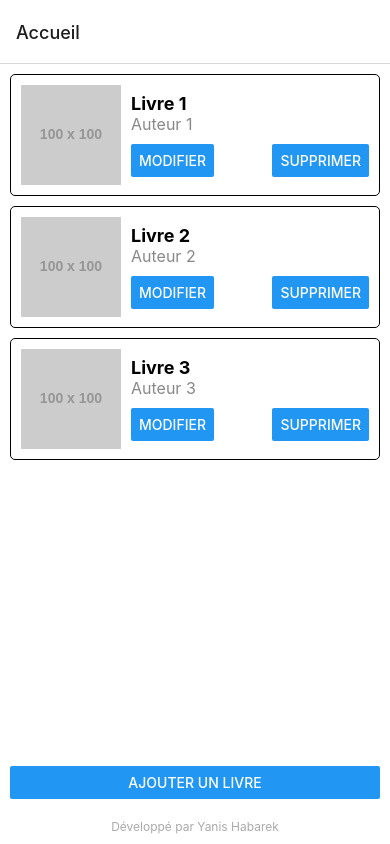
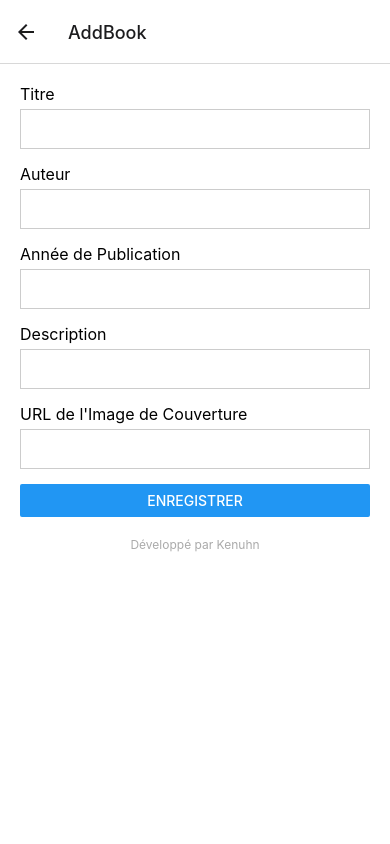
Before and after one commit to Yanis52/ProjetBooksReactNative, a React Native app: screen /AddBook in a window 390 px wide. Built offline with nearby package versions, Linux system fonts and the light colour scheme.

Commit message:
add kenuhn part

```diff
--- a/App.js
+++ b/App.js
@@ -1,8 +1,10 @@
-import * as React from 'react';
-import { NavigationContainer } from '@react-navigation/native';
-import { createStackNavigator } from '@react-navigation/stack';
-import HomeScreen from './Components/HomeScreen';
-import BookDetailsScreen from './Components/BookDetailsScreen';
+import { NavigationContainer } from "@react-navigation/native";
+import { createStackNavigator } from "@react-navigation/stack";
+import * as React from "react";
+import AddBookScreen from "./Components/AddBookScreen";
+import BookDetailsScreen from "./Components/BookDetailsScreen";
+import EditBookScreen from "./Components/EditBookScreen";
+import HomeScreen from "./Components/HomeScreen";
 
 const Stack = createStackNavigator();
 
@@ -10,8 +12,18 @@ export default function App() {
   return (
     <NavigationContainer>
       <Stack.Navigator initialRouteName="Home">
-        <Stack.Screen name="Home" component={HomeScreen} options={{ title: 'Accueil' }} />
-        <Stack.Screen name="Details" component={BookDetailsScreen} options={{ title: 'Détails du Livre' }} />
+        <Stack.Screen
+          name="Home"
+          component={HomeScreen}
+          options={{ title: "Accueil" }}
+        />
+        <Stack.Screen
+          name="Details"
+          component={BookDetailsScreen}
+          options={{ title: "Détails du Livre" }}
+        />
+        <Stack.Screen name="AddBook" component={AddBookScreen} />
+        <Stack.Screen name="EditBook" component={EditBookScreen} />
       </Stack.Navigator>
     </NavigationContainer>
   );
--- /dev/null
+++ b/Components/AddBookScreen.js
@@ -0,0 +1,87 @@
+import React, { useState } from "react";
+import { Button, StyleSheet, Text, TextInput, View } from "react-native";
+
+export default function AddBookScreen({ navigation, route }) {
+  const [title, setTitle] = useState("");
+  const [author, setAuthor] = useState("");
+  const [year, setYear] = useState("");
+  const [description, setDescription] = useState("");
+  const [coverImage, setCoverImage] = useState("");
+
+  const handleSave = () => {
+    const newBook = {
+      id: Math.random().toString(),
+      title,
+      author,
+      year,
+      description,
+      coverImage,
+    };
+
+    // Ajouter le livre dans la liste des livres (ici en utilisant le paramètre de navigation pour passer l'info à HomeScreen)
+    route.params.addBook(newBook);
+
+    // Revenir à l'écran d'accueil
+    navigation.navigate("Home");
+  };
+
+  return (
+    <View style={styles.container}>
+      <Text style={styles.label}>Titre</Text>
+      <TextInput style={styles.input} value={title} onChangeText={setTitle} />
+
+      <Text style={styles.label}>Auteur</Text>
+      <TextInput style={styles.input} value={author} onChangeText={setAuthor} />
+
+      <Text style={styles.label}>Année de Publication</Text>
+      <TextInput
+        style={styles.input}
+        value={year}
+        onChangeText={setYear}
+        keyboardType="numeric"
+      />
+
+      <Text style={styles.label}>Description</Text>
+      <TextInput
+        style={styles.input}
+        value={description}
+        onChangeText={setDescription}
+      />
+
+      <Text style={styles.label}>URL de l'Image de Couverture</Text>
+      <TextInput
+        style={styles.input}
+        value={coverImage}
+        onChangeText={setCoverImage}
+      />
+
+      <Button title="Enregistrer" onPress={handleSave} />
+      <Text style={styles.footerText}>Développé par Kenuhn</Text>
+    </View>
+  );
+}
+
+const styles = StyleSheet.create({
+  container: {
+    flex: 1,
+    padding: 20,
+    backgroundColor: "#fff",
+  },
+  label: {
+    fontSize: 16,
+    marginBottom: 5,
+  },
+  input: {
+    height: 40,
+    borderColor: "#ccc",
+    borderWidth: 1,
+    marginBottom: 15,
+    paddingHorizontal: 10,
+  },
+  footerText: {
+    textAlign: "center",
+    marginTop: 20,
+    fontSize: 12,
+    color: "#aaa",
+  },
+});
--- /dev/null
+++ b/Components/EditBookScreen.js
@@ -0,0 +1,84 @@
+import React, { useState } from "react";
+import { Button, StyleSheet, Text, TextInput, View } from "react-native";
+
+export default function EditBookScreen({ navigation, route }) {
+  const { book, updateBook } = route.params;
+  const [title, setTitle] = useState(book.title);
+  const [author, setAuthor] = useState(book.author);
+  const [year, setYear] = useState(book.year);
+  const [description, setDescription] = useState(book.description);
+  const [coverImage, setCoverImage] = useState(book.coverImage);
+
+  const handleSave = () => {
+    const updatedBook = {
+      ...book,
+      title,
+      author,
+      year,
+      description,
+      coverImage,
+    };
+    updateBook(updatedBook);
+    navigation.navigate("Home");
+  };
+
+  return (
+    <View style={styles.container}>
+      <Text style={styles.label}>Titre</Text>
+      <TextInput style={styles.input} value={title} onChangeText={setTitle} />
+
+      <Text style={styles.label}>Auteur</Text>
+      <TextInput style={styles.input} value={author} onChangeText={setAuthor} />
+
+      <Text style={styles.label}>Année de Publication</Text>
+      <TextInput
+        style={styles.input}
+        value={year}
+        onChangeText={setYear}
+        keyboardType="numeric"
+      />
+
+      <Text style={styles.label}>Description</Text>
+      <TextInput
+        style={styles.input}
+        value={description}
+        onChangeText={setDescription}
+      />
+
+      <Text style={styles.label}>URL de l'Image de Couverture</Text>
+      <TextInput
+        style={styles.input}
+        value={coverImage}
+        onChangeText={setCoverImage}
+      />
+
+      <Button title="Enregistrer" onPress={handleSave} />
+      <Text style={styles.footerText}>Développé par Kenuhn</Text>
+    </View>
+  );
+}
+
+const styles = StyleSheet.create({
+  container: {
+    flex: 1,
+    padding: 20,
+    backgroundColor: "#fff",
+  },
+  label: {
+    fontSize: 16,
+    marginBottom: 5,
+  },
+  input: {
+    height: 40,
+    borderColor: "#ccc",
+    borderWidth: 1,
+    marginBottom: 15,
+    paddingHorizontal: 10,
+  },
+  footerText: {
+    textAlign: "center",
+    marginTop: 20,
+    fontSize: 12,
+    color: "#aaa",
+  },
+});
--- a/Components/HomeScreen.js
+++ b/Components/HomeScreen.js
@@ -1,25 +1,33 @@
-import React, { useState } from 'react';
-import { View, Text, FlatList, Button, Image, TouchableOpacity, StyleSheet } from 'react-native';
+import React, { useState } from "react";
+import {
+  Button,
+  FlatList,
+  Image,
+  StyleSheet,
+  Text,
+  TouchableOpacity,
+  View,
+} from "react-native";
 
 // moks a changer par data persistante
 const mockBooks = [
   {
-    id: '1',
-    title: 'Livre 1',
-    author: 'Auteur 1',
-    coverImage: 'https://via.placeholder.com/100',
+    id: "1",
+    title: "Livre 1",
+    author: "Auteur 1",
+    coverImage: "https://via.placeholder.com/100",
   },
   {
-    id: '2',
-    title: 'Livre 2',
-    author: 'Auteur 2',
-    coverImage: 'https://via.placeholder.com/100',
+    id: "2",
+    title: "Livre 2",
+    author: "Auteur 2",
+    coverImage: "https://via.placeholder.com/100",
   },
   {
-    id: '3',
-    title: 'Livre 3',
-    author: 'Auteur 3',
-    coverImage: 'https://via.placeholder.com/100',
+    id: "3",
+    title: "Livre 3",
+    author: "Auteur 3",
+    coverImage: "https://via.placeholder.com/100",
   },
 ];
 
@@ -27,22 +35,26 @@ export default function HomeScreen({ navigation }) {
   const [books, setBooks] = useState(mockBooks);
 
   const handleAddBook = () => {
-    // KENUHN: Ajoute la navigation vers l'écran d'ajout de livre ici
-    // navigation.navigate('AddBook');
+    navigation.navigate("AddBook", {
+      addBook: (newBook) => setBooks([...books, newBook]),
+    });
   };
 
   const handleEditBook = (book) => {
-    //KENUNH: Ajoute la navigation vers l'écran de modification de livre ici
-    // navigation.navigate('EditBook', { book });
+    navigation.navigate("EditBook", {
+      book,
+      updateBook: (updatedBook) =>
+        setBooks(books.map((b) => (b.id === updatedBook.id ? updatedBook : b))),
+    });
   };
-
   const handleDeleteBook = (bookId) => {
-    //pour supprimer un livre
-    setBooks(books.filter(book => book.id !== bookId));
+    setBooks(books.filter((book) => book.id !== bookId));
   };
 
   const renderItem = ({ item }) => (
-    <TouchableOpacity onPress={() => navigation.navigate('Details', { book: item })}>
+    <TouchableOpacity
+      onPress={() => navigation.navigate("Details", { book: item })}
+    >
       <View style={styles.bookContainer}>
         <Image source={{ uri: item.coverImage }} style={styles.bookImage} />
         <View style={styles.bookDetails}>
@@ -50,7 +62,10 @@ export default function HomeScreen({ navigation }) {
           <Text style={styles.bookAuthor}>{item.author}</Text>
           <View style={styles.buttonsContainer}>
             <Button title="Modifier" onPress={() => handleEditBook(item)} />
-            <Button title="Supprimer" onPress={() => handleDeleteBook(item.id)} />
+            <Button
+              title="Supprimer"
+              onPress={() => handleDeleteBook(item.id)}
+            />
           </View>
         </View>
       </View>
@@ -62,7 +77,7 @@ export default function HomeScreen({ navigation }) {
       <FlatList
         data={books}
         renderItem={renderItem}
-        keyExtractor={item => item.id}
+        keyExtractor={(item) => item.id}
       />
       <Button title="Ajouter un Livre" onPress={handleAddBook} />
       <Text style={styles.footerText}>Développé par Yanis Habarek</Text>
@@ -74,10 +89,10 @@ const styles = StyleSheet.create({
   container: {
     flex: 1,
     padding: 10,
-    backgroundColor: '#fff',
+    backgroundColor: "#fff",
   },
   bookContainer: {
-    flexDirection: 'row',
+    flexDirection: "row",
     marginBottom: 10,
     padding: 10,
     borderWidth: 1,
@@ -90,25 +105,25 @@ const styles = StyleSheet.create({
   bookDetails: {
     flex: 1,
     marginLeft: 10,
-    justifyContent: 'center',
+    justifyContent: "center",
   },
   bookTitle: {
     fontSize: 18,
-    fontWeight: 'bold',
+    fontWeight: "bold",
   },
   bookAuthor: {
     fontSize: 16,
-    color: '#888',
+    color: "#888",
   },
   buttonsContainer: {
-    flexDirection: 'row',
+    flexDirection: "row",
     marginTop: 10,
-    justifyContent: 'space-between',
+    justifyContent: "space-between",
   },
   footerText: {
-    textAlign: 'center',
+    textAlign: "center",
     marginTop: 20,
     fontSize: 12,
-    color: '#aaa',
+    color: "#aaa",
   },
 });
```
